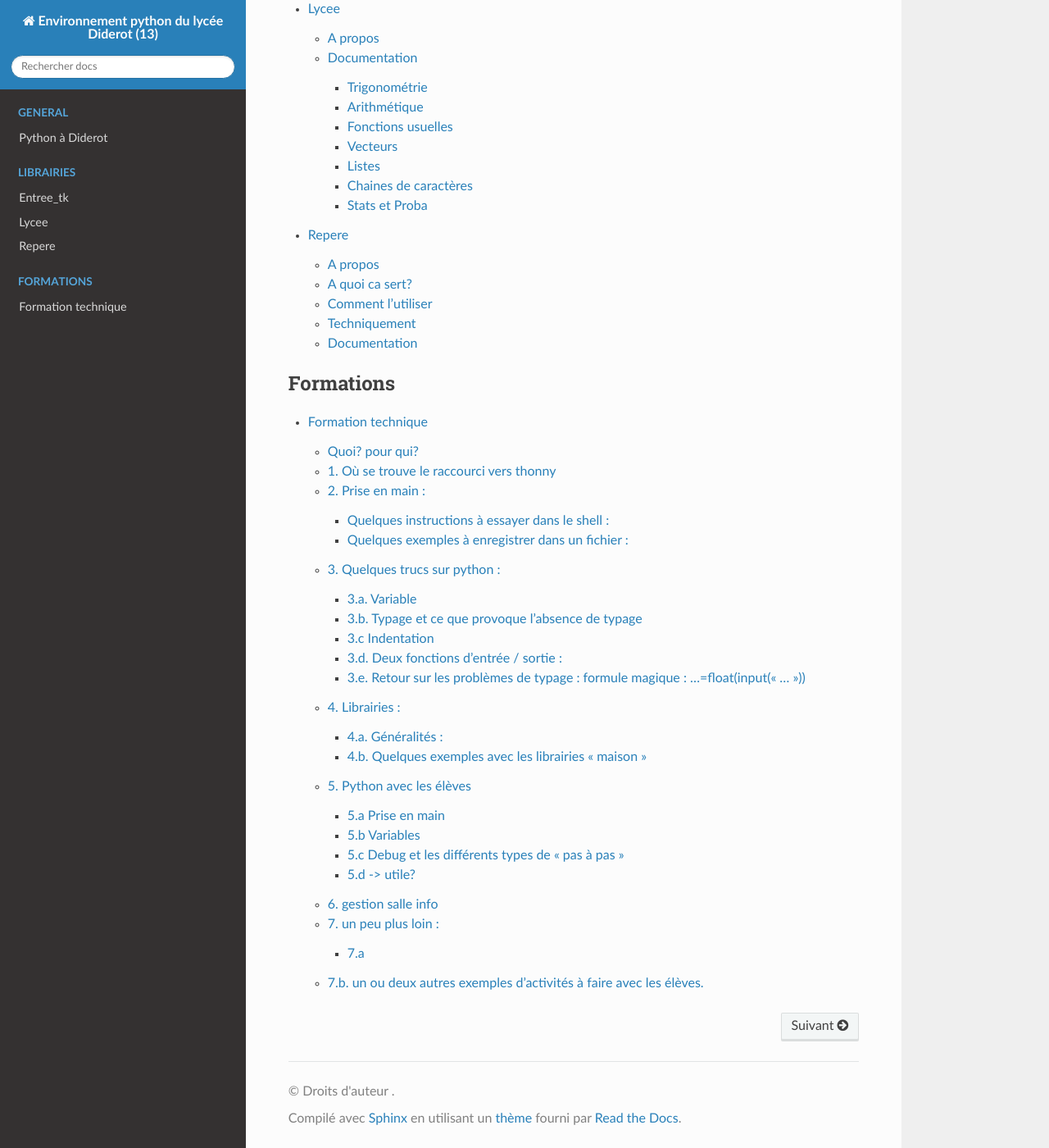
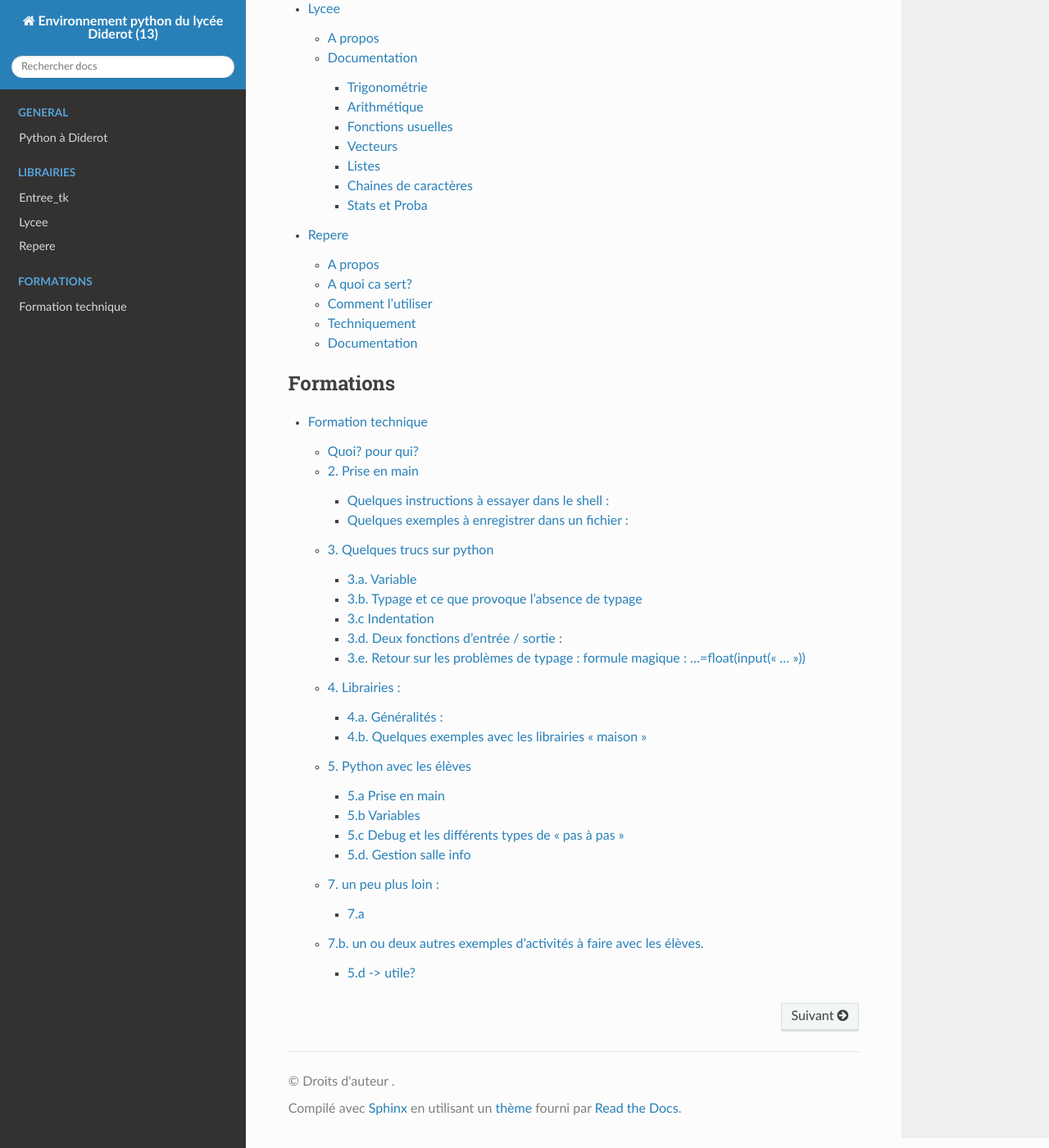
Before and after one commit to Pydiderot/pydiderotIDE, a Sphinx documentation site: the page built from docs/toctree.rst, in a window 1280 px wide and 1400 px high, scrolled down 701 px. Shown: the whole window at 82% size. Built offline with Sphinx 7.4.7 and the Read the Docs theme 2.0.0, drawn with Linux system fonts in a browser that asks for light colours; some of the changed lines change nothing that is shown.

Commit message:
Update enseignants.md

````diff
--- a/docs/formation/enseignants.md
+++ b/docs/formation/enseignants.md
@@ -12,11 +12,8 @@ L'objectif est d'introduire, à l'aide d'exemples et d'exercices:
 
 
 
-## 1. Où se trouve le raccourci vers thonny
+## 2. Prise en main
 A partir du bureau des ordinateurs du lycée: `Logiciels > MATH > _Maths > _RACCOURCIS MATH_ > Thonny python`
-
-
-## 2. Prise en main :
 .. figure:: https://thonny.org/img/get_started.png
     :align: right
     :width: 200px
@@ -44,7 +41,7 @@ Il faut donner un nom au fichier. Le fichier sera sauvegardé par défaut dans :
 
 .. |run| image:: /source/_static/bouton_run.png
 
-## 3. Quelques trucs sur python :
+## 3. Quelques trucs sur python
 
 .. figure:: https://www.python.org/static/img/python-logo-large.png
     :align: right
@@ -60,8 +57,7 @@ Les projets de [nouveaux programmes](http://cache.media.education.gouv.fr/file/C
 ### 3.a. Variable
 Une des difficulté principale pour les élèves au début (en seconde) est l'utilisation de variables.
 
-.. note:: Proposer ici l'utilisation de "boites" comme aide didactique à la notion de variable?
-
+.. note:: Voir 5.b ci dessous
 Quelques lignes à tester :
 ```python
 x = 4
@@ -183,17 +179,6 @@ La même chose avec un "while" au lieu du "for" (quel est le plus simple avec le
 from math import *
 from graphique import *
 creer_fenetre()
-i = 0
-while i < 101:  # i va de 0 à 100
-    x = i / 10 - 5  # x va de -5 à 5
-    trace_point(x, cos(x))
-    i = i + 1
-```
-Je propose cette version plus simple:
-```python
-from math import *
-from graphique import *
-creer_fenetre()
 x = -5
 while x < 5:  # x va de -5 à 5
     trace_point(x, cos(x))
@@ -248,7 +233,35 @@ for x in range(10):
 
 print("Et voila!")
 ```
+### 5.d. Gestion salle info
+
+Ce qui ne marche pas : parler à un groupe d'élèves devant leur écran.
+
+Ce qui peut marcher :
+
+- faire se lever tout le groupe, venir devant le tableau et parler avec le vidéo-projecteur
+
+- verrouiller tous les écrans (ça peut se faire avec le logiciel iTALC (il y a souvent un ou deux écrans qui ne se verrouillent pas !), donner les consignes, puis déverrouiller
+
+![](https://raw.githubusercontent.com/cspaier/pydiderot/dev/docs/formation/Capture_iTALC.PNG)
+
+- envoyer son écran dans les écrans de tous les élèves (avec la commande "démo" du logiciel iTALC), parler en montrant à l'écran en même temps, puis arrêter la démo (les élèves sont encore bluffés par cette manip pour le moment :-)
+
+ - annoncer au groupe "je vais vous envoyer l'écran de -nom d'élève-" (avec la commande clic droit > "laisser faire une démo" du logiciel iTALC), laisser l'élève faire sa démo (en l'incitant à parler de façon compréhensible), puis arrêter la démo (je ne sais pas comment faire alors je verrouille / déverrouille !)
+
+
+## 7. un peu plus loin :
+### 7.a
+- comment peut-on (les élèves ou nous) télécharger thonny pour chez nous ?
+Il suffit de se rendre sur https://pydiderot.readthedocs.io
+- comment peut-on demander à ajouter une fonction dans les librairies ?
+Ouvrir une issue sur https://github.com/cspaier/pydiderot
+
+## 7.b. un ou deux autres exemples d’activités à faire avec les élèves.
+
+
 ### 5.d -> utile?
+
 - exemple de programme :
 
 ```python
@@ -258,36 +271,11 @@ xB = float(input("Abscisse de B ? "))
 yB = float(input("Ordonnée de B ? "))
 xM = (xA + xB) / 2
 yM = (yA + yB) / 2
+
 print("Coordonnées du milieu : (" + str(xM) + " ; " + str(yM) + ")")
 ```
 
 → exo : le refaire et l’améliorer en ajoutant de quoi afficher la distance AB
 → on peut demander exactement la même chose à une classe à condition d’écrire au tableau la « formule magique » ou d'utiliser la libraire [entree_tk](/librairies/entree_tk)
 
-## 6. gestion salle info
-
-Ce qui ne marche pas : parler à un groupe d'élèves devant leur écran.
-
-Ce qui peut marcher :
-- faire se lever tout le groupe, venir devant le tableau et parler avec le vidéo-projecteur
-- verrouiller tous les écrans (ça peut se faire avec le logiciel iTALC (il y a souvent un ou deux écrans qui ne se verrouillent pas !), donner les consignes, puis déverrouiller
-
-![](https://raw.githubusercontent.com/cspaier/pydiderot/dev/docs/formation/Capture_iTALC.PNG)
-
-- envoyer son écran dans les écrans de tous les élèves (avec la commande "démo" du logiciel iTALC), parler en montrant à l'écran en même temps, puis arrêter la démo (les élèves sont encore bluffés par cette manip pour le moment :-)
- - annoncer au groupe "je vais vous envoyer l'écran de -nom d'élève-" (avec la commande clic droit > "laisser faire une démo" du logiciel iTALC), laisser l'élève faire sa démo (en l'incitant à parler de façon compréhensible), puis arrêter la démo (je ne sais pas comment faire alors je verrouille / déverrouille !)
-
-## 7. un peu plus loin :
-### 7.a
-- comment envoyer du code aux élèves ? / comment récupérer du code qu’ils ont fait ?
-- comment peut-on (les élèves ou nous) télécharger thonny pour chez nous ?
-Il suffit de se rendre sur https://pydiderot.readthedocs.io
-- comment peut-on demander à ajouter une fonction dans les librairies ?
-Ouvrir une issue sur https://github.com/cspaier/pydiderot
-
-## 7.b. un ou deux autres exemples d’activités à faire avec les élèves.
-traceur de courbes?
-discriminant ?
-
-un peu plus de python : listes, boucles
-Les listes sont-elles nécessaires?
+pygame qui rebondit!
````
